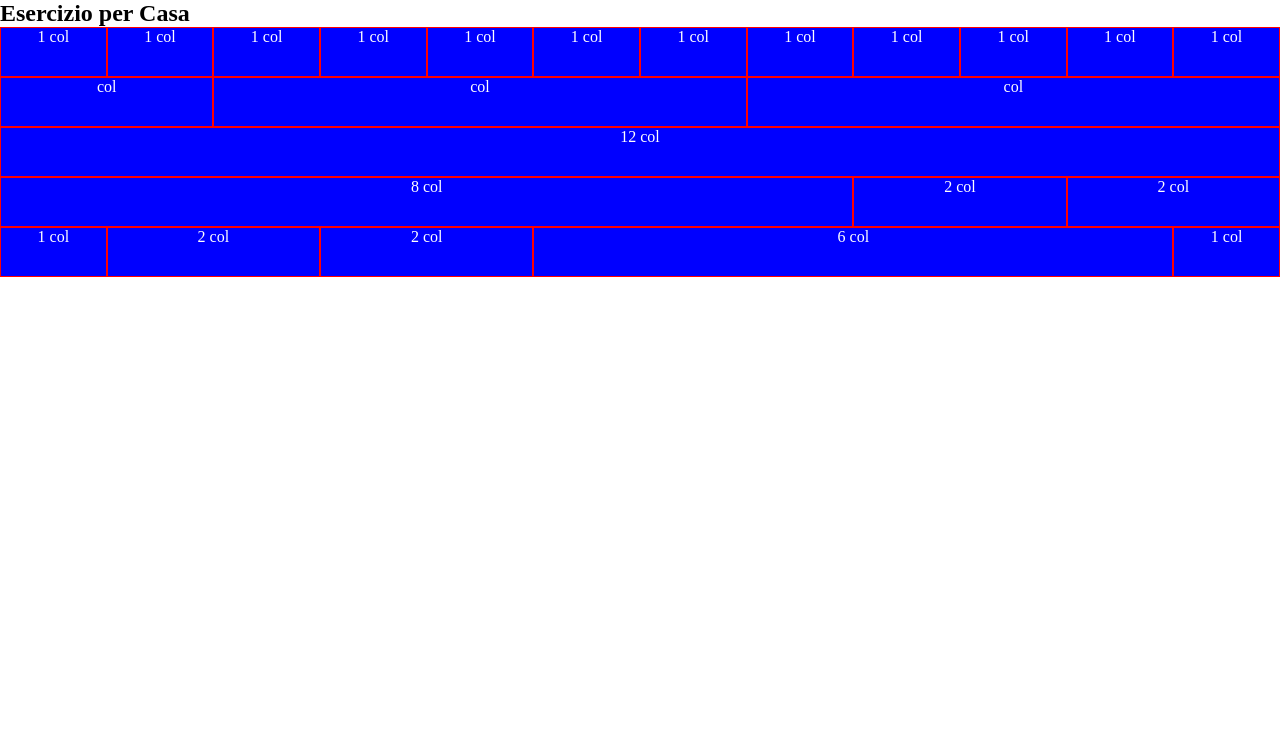
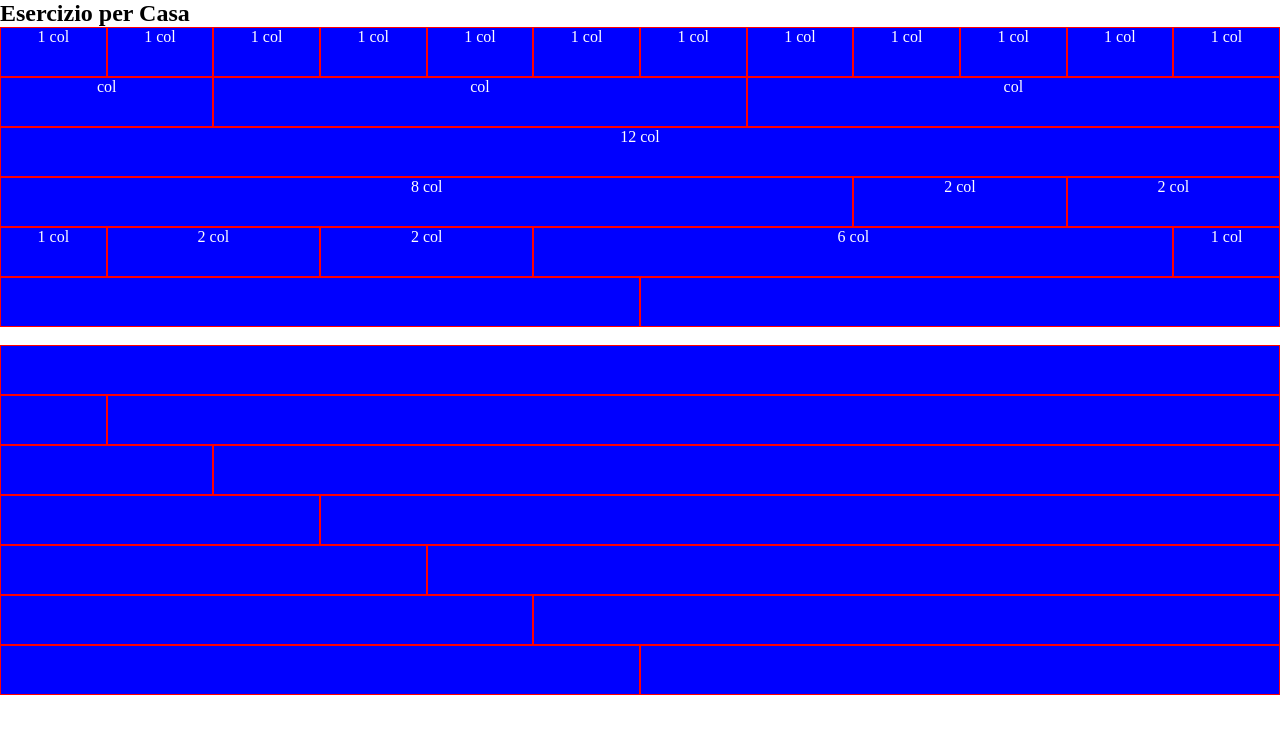
Before and after one commit to dariodeveloper92/html-css-12bool, a plain HTML site: page index.html in a window 1280 px wide. Drawn offline with Linux system fonts and the light colour scheme.

Commit message:
caricato seconda parte di "Esercizio per casa"

```diff
--- a/index.html
+++ b/index.html
@@ -45,7 +45,38 @@
             <div class="col-xs-6">6 col</div>
             <div class="col-xs-1">1 col</div>
         </div>
-
+        <div class="row">
+            <div class="col-xs-6"></div>
+            <div class="col-xs-6"></div>
+        </div>
+        <br>
+        <div class="row">
+            <div class="col-xs-12"></div>
+        </div>
+        <div class="row">
+            <div class="col-xs-1"></div>
+            <div class="col-xs-11"></div>
+        </div>
+        <div class="row">
+            <div class="col-xs-2"></div>
+            <div class="col-xs-10"></div>
+        </div>
+        <div class="row">
+            <div class="col-xs-3"></div>
+            <div class="col-xs-9"></div>
+        </div>
+        <div class="row">
+            <div class="col-xs-4"></div>
+            <div class="col-xs-8"></div>
+        </div>
+        <div class="row">
+            <div class="col-xs-5"></div>
+            <div class="col-xs-7"></div>
+        </div>
+        <div class="row">
+            <div class="col-xs-6"></div>
+            <div class="col-xs-6"></div>
+        </div>
     </div>
 </body>
 </html>
```
